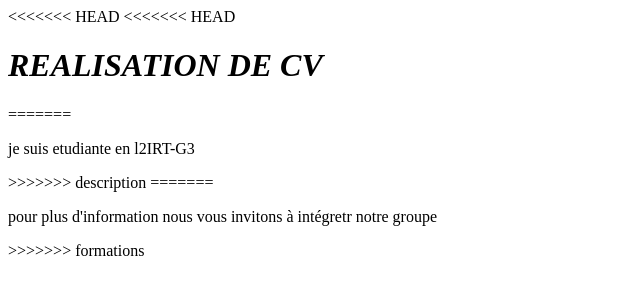
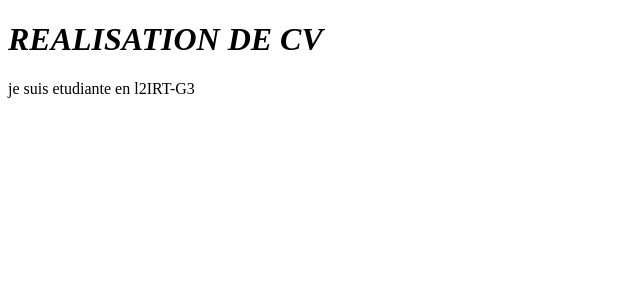
Before and after one commit to KOMAHOUE-sylvia55/git-mon-cv, a plain HTML site: page index.html in a window 1280 px wide. Shown: the whole page, without its empty margins (0-640 px from the left). Drawn offline with Linux system fonts and the light colour scheme.

Commit message:
Fusion 4

```diff
--- a/index.html
+++ b/index.html
@@ -7,14 +7,7 @@
     <link rel="stylesheet" href="style.css">
 </head>
 <body>
-<<<<<<< HEAD
-<<<<<<< HEAD
     <h1> <em>REALISATION DE CV</em></h1>
-=======
    <p>je suis etudiante en l2IRT-G3</p>
->>>>>>> description
-=======
-    <p>pour plus d'information nous vous invitons à intégretr notre groupe</p>
->>>>>>> formations
 </body>
 </html>
```
